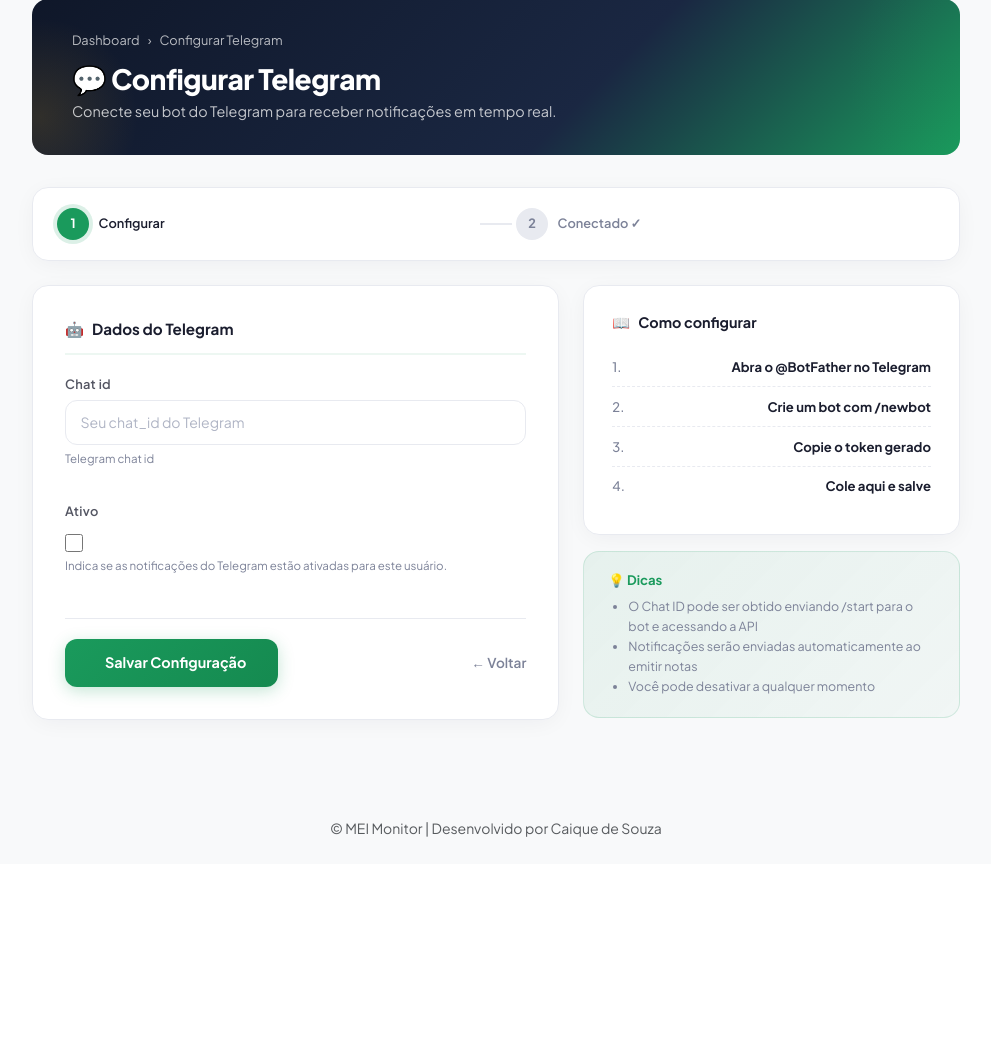
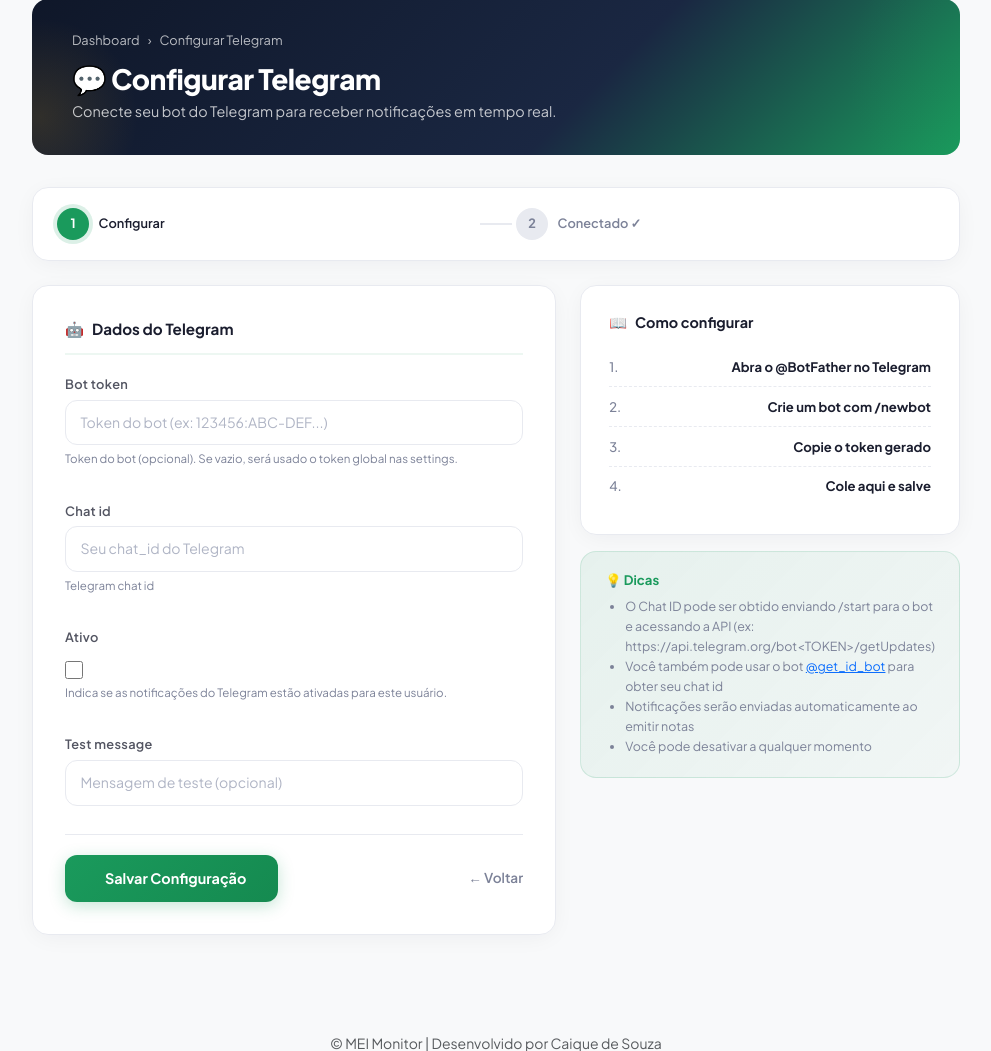
Before and after one commit to 95Caique/mei_monitor, a Django app: page /telegram/profile/ in a window 1280 px wide. Shown: the part 105-1156 px from the top of the page, without its empty margins (144-1135 px from the left). Before the commit the page ends 942 px from the top, so only its background shows below. Run offline with Django 5.2, Linux system fonts and the light colour scheme; the visitor is signed in with stand-in values (Sample User, id 1); data comes from the database, SQL or seed files in the repository.

Commit message:
FIX: Mudança e ajuste na forma de conectar com o telegram, deixando cada usuário preencher seu codigo do telegram. Validei a notificação também, chegou 100% bmas em que lapidar a mensagem

```diff
--- a/requirements.txt
+++ b/requirements.txt
@@ -1,3 +1,5 @@
 Django==6.0.2
 django-crontab==0.7.1
 requests>=2.0.0
+pyTelegramBotAPI>=4.12.0
+python-dotenv>=1.0.0
--- a/telegram_bot/forms.py
+++ b/telegram_bot/forms.py
@@ -3,9 +3,24 @@ from .models import TelegramProfile
 
 
 class TelegramProfileForm(forms.ModelForm):
+    test_message = forms.CharField(required=False, widget=forms.TextInput(attrs={"placeholder": "Mensagem de teste (opcional)"}))
+
     class Meta:
         model = TelegramProfile
-        fields = ("chat_id", "enabled")
+        fields = ("bot_token", "chat_id", "enabled")
         widgets = {
             "chat_id": forms.TextInput(attrs={"placeholder": "Seu chat_id do Telegram"}),
+            "bot_token": forms.TextInput(attrs={"placeholder": "Token do bot (ex: 123456:ABC-DEF...)"}),
         }
+
+    def clean_chat_id(self):
+        v = self.cleaned_data.get('chat_id')
+        if v:
+            return v.strip()
+        return v
+
+    def clean_bot_token(self):
+        v = self.cleaned_data.get('bot_token')
+        if v:
+            return v.strip()
+        return v
--- a/telegram_bot/models.py
+++ b/telegram_bot/models.py
@@ -8,6 +8,7 @@ class TelegramProfile(models.Model):
         on_delete=models.CASCADE,
         related_name="telegram_profile",
     )
+    bot_token = models.CharField(max_length=256, blank=True, null=True, help_text="Token do bot (opcional). Se vazio, será usado o token global nas settings.")
     chat_id = models.CharField(max_length=64, blank=True, null=True, help_text="Telegram chat id")
     enabled = models.BooleanField(default=False, verbose_name="Ativo", help_text="Indica se as notificações do Telegram estão ativadas para este usuário.")
     criado_em = models.DateTimeField(auto_now_add=True)
--- a/telegram_bot/views.py
+++ b/telegram_bot/views.py
@@ -1,8 +1,11 @@
 from django.shortcuts import render, redirect, get_object_or_404
 from django.contrib.auth.decorators import login_required
+from django.contrib import messages
 
 from .forms import TelegramProfileForm
 from .models import TelegramProfile
+from .services import send_message
+from django.conf import settings
 
 
 @login_required
@@ -11,9 +14,20 @@ def edit_profile(request):
     if request.method == 'POST':
         form = TelegramProfileForm(request.POST, instance=profile)
         if form.is_valid():
-            form.save()
+            tp = form.save()
+            test_text = form.cleaned_data.get('test_message')
+            if test_text:
+                token = tp.bot_token or getattr(settings, 'TELEGRAM_BOT_TOKEN', None)
+                chat = tp.chat_id
+                ok = send_message(token, chat, test_text)
+                if ok:
+                    messages.success(request, 'Mensagem de teste enviada com sucesso!')
+                else:
+                    messages.error(request, 'Falha ao enviar a mensagem de teste. Verifique o token/chat_id.')
+            else:
+                messages.success(request, 'Configurações salvas.')
             return redirect('telegram_bot:profile')
     else:
         form = TelegramProfileForm(instance=profile)
 
-    return render(request, 'telegram_bot/profile.html', {'form': form})
+    return render(request, 'telegram_bot/profile.html', {'form': form, 'profile': profile})
--- a/templates/telegram_bot/profile.html
+++ b/templates/telegram_bot/profile.html
@@ -8,8 +8,17 @@
 <link rel="stylesheet" href="{% static 'css/create_invoice.css' %}">
 {% endblock %}
 
+
 {% block content %}
 <div class="invoice-page">
+
+  {% if messages %}
+  <div class="messages">
+    {% for message in messages %}
+      <div class="alert {% if message.tags %}alert-{{ message.tags }}{% endif %}">{{ message }}</div>
+    {% endfor %}
+  </div>
+  {% endif %}
 
   <!-- HERO -->
   <div class="invoice-hero">
@@ -69,14 +78,6 @@
         </div>
         {% endfor %}
 
-        {% if form.non_field_errors %}
-        <div class="errorlist" style="margin-bottom:1rem;">
-          {% for error in form.non_field_errors %}
-          <p>⚠ {{ error }}</p>
-          {% endfor %}
-        </div>
-        {% endif %}
-
         <div class="form-actions">
           <button type="submit" class="btn-submit">
             <span></span> Salvar Configuração
@@ -111,7 +112,8 @@
       <div class="tips-card">
         <h4>💡 Dicas</h4>
         <ul>
-          <li>O Chat ID pode ser obtido enviando /start para o bot e acessando a API</li>
+          <li>O Chat ID pode ser obtido enviando /start para o bot e acessando a API (ex: https://api.telegram.org/bot&lt;TOKEN&gt;/getUpdates)</li>
+          <li>Você também pode usar o bot <a href="https://t.me/get_id_bot" target="_blank">@get_id_bot</a> para obter seu chat id</li>
           <li>Notificações serão enviadas automaticamente ao emitir notas</li>
           <li>Você pode desativar a qualquer momento</li>
         </ul>
```
Also changed, not shown: config/settings.py (+11 -8 lines), telegram_bot/management/commands/send_telegram_test.py (added, +22 -0 lines), telegram_bot/services.py (+34 -0 lines), telegram_bot/migrations/0002_telegramprofile_bot_token_and_more.py (added).
